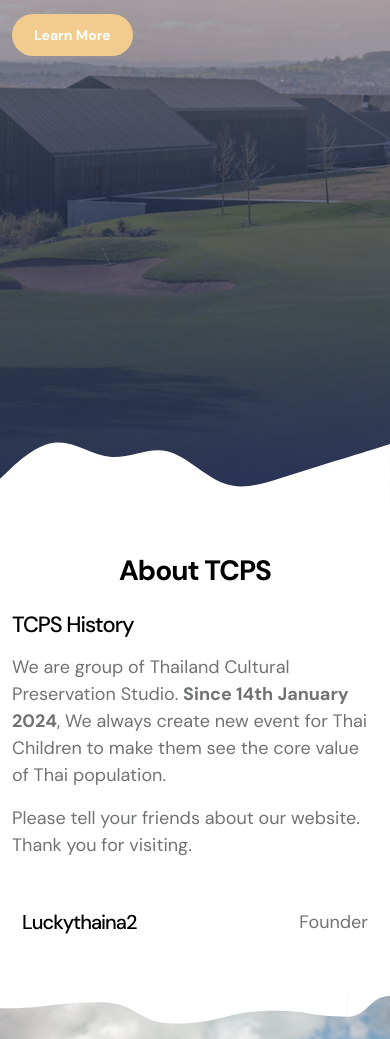
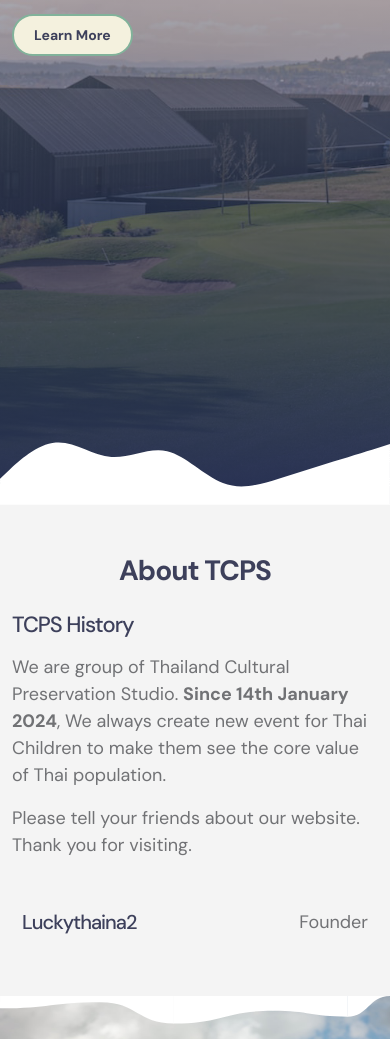
Before and after one commit to ThailandCulturalPreservationStudio/TCPS, a plain HTML site: page index.html in a window 390 px wide. Shown: the part 422-1461 px from the top of the page. Drawn offline with Linux system fonts and the light colour scheme; some packages are replaced by stand-ins of ours; a script that the page names is missing.

Commit message:
Update templatemo-banndoi.css

```diff
--- a/css/templatemo-banndoi.css
+++ b/css/templatemo-banndoi.css
@@ -15,7 +15,7 @@ https://templatemo.com/tm-587-tiya-golf-club
   --primary-color:                #81B29A;
   --secondary-color:              #3D405B;
   --section-bg-color:             #F4F1DE;
-  --custom-btn-bg-color:          #F2CC8F;
+  --custom-btn-bg-color:          #F4F1DE;
   --custom-btn-bg-hover-color:    #E07A5F;
   --dark-color:                   #000000;
   --p-color:                      #717275;
@@ -43,8 +43,8 @@ https://templatemo.com/tm-587-tiya-golf-club
 }
 
 body {
-  background-color: var(--white-color);
-  font-family: var(--body-font-family);
+    font-family: 'DM Sans', sans-serif;
+    background-color: #f4f4f4;
 }
 
 
@@ -363,7 +363,8 @@ strong {
   background: var(--custom-btn-bg-color);
   border: 2px solid transparent;
   border-radius: var(--border-radius-large);
-  color: var(--white-color);
+  border-color: #81B29A;
+  color: #3D405B;
   font-size: var(--btn-font-size);
   font-weight: var(--font-weight-bold);
   line-height: normal;
@@ -372,8 +373,8 @@ strong {
 }
 
 .custom-btn:hover {
-  background: var(--custom-btn-bg-hover-color);
-  color: var(--white-color);
+  background-color: #81B29A; /* Green */
+    color: #F4F1DE; /* White */
 }
 
 .custom-border-btn {
@@ -476,6 +477,7 @@ strong {
   margin-left: 10px;
   position: relative;
   bottom: 5px;
+  color: #F2CC8F; /* Blonde */
 }
 
 .navbar-brand-text small {
@@ -1180,6 +1182,10 @@ strong {
     font-size: 20px;
   }
 
+  h2, h3, h4, h1 {
+    color: #3D405B; /* Darker green for headings */
+}
+
   h5 {
     font-size: 18px;
   }
```
